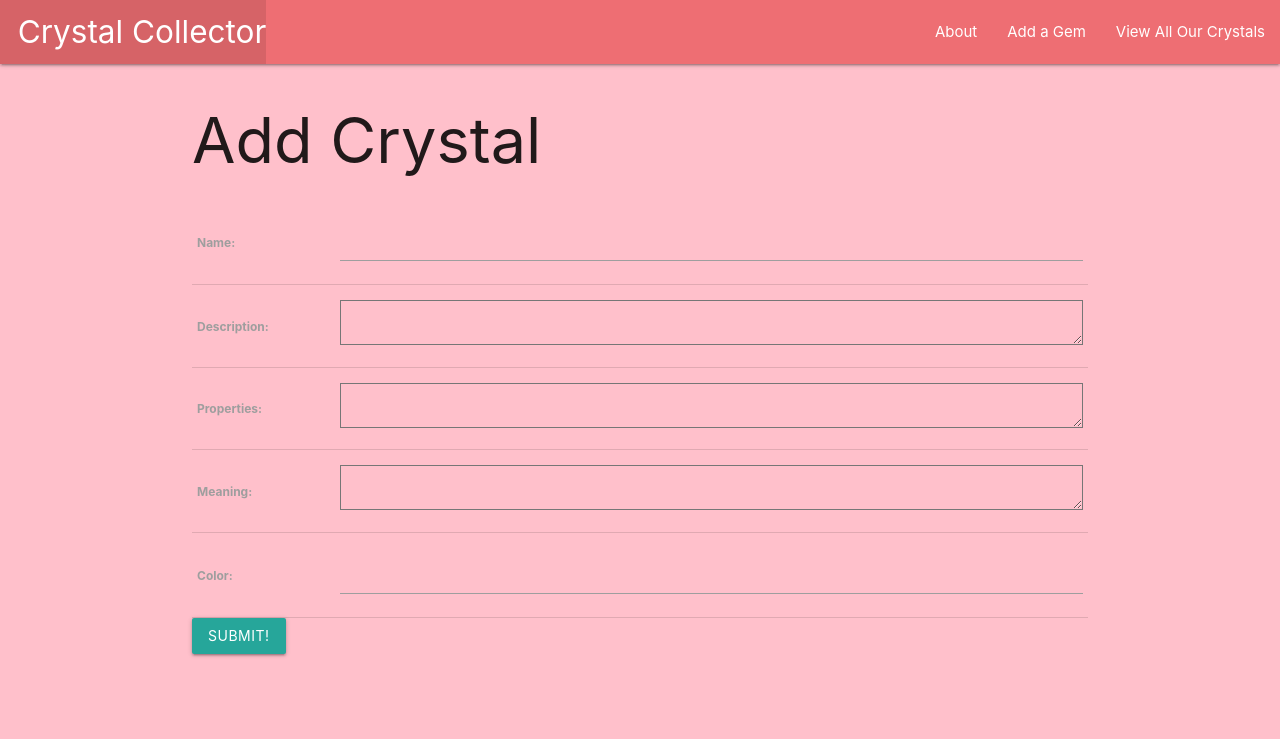
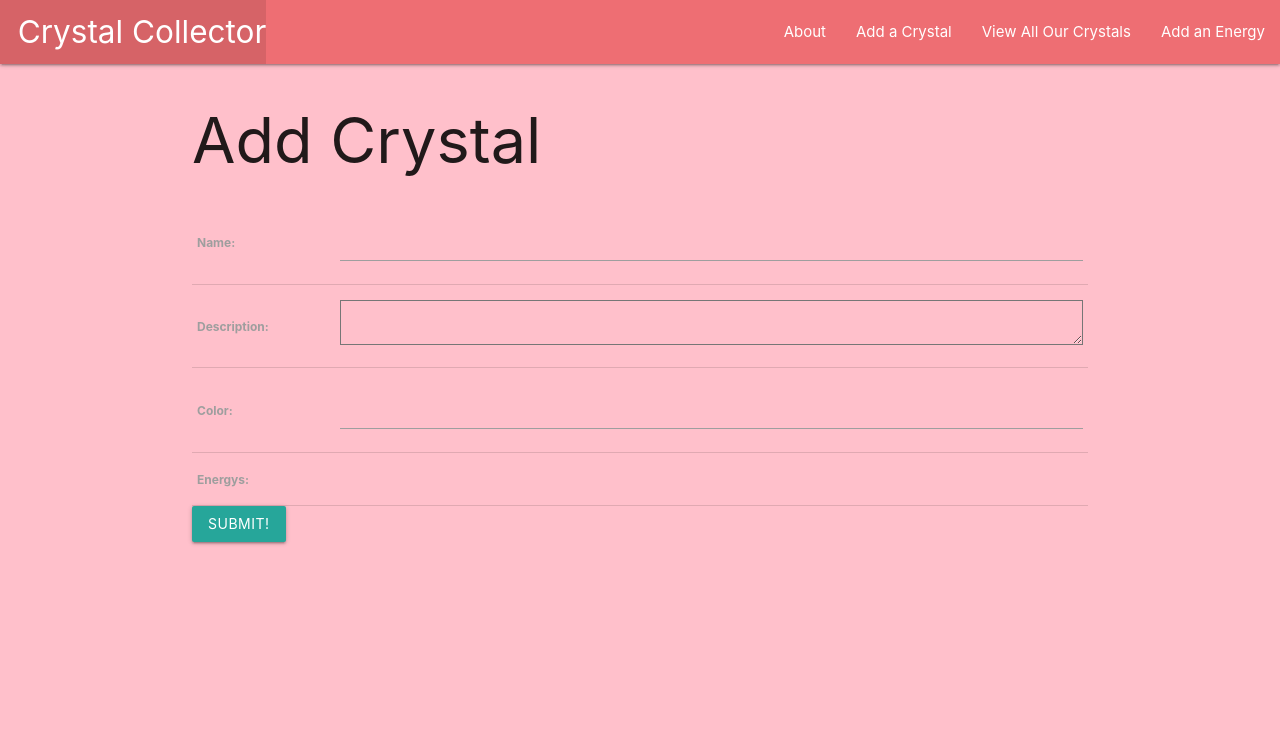
Before and after one commit to thegiftedgirl/crystalcollector, a Django app: page /crystals/create/ in a window 1280 px wide. Shown: the top 739 px of the page. Run offline with Django 3.2, Linux system fonts and the light colour scheme; data that the repository does not hold is empty.

Commit message:
added, MtoM relationship

```diff
--- a/main_app/admin.py
+++ b/main_app/admin.py
@@ -1,6 +1,7 @@
 from django.contrib import admin
-from .models import Crystal, Cleansing
+from .models import Crystal, Cleansing, Energy
 # Register your models here.
 
 admin.site.register(Crystal)
 admin.site.register(Cleansing)
+admin.site.register(Energy)
--- a/main_app/models.py
+++ b/main_app/models.py
@@ -3,17 +3,25 @@ from django.urls import reverse
 
 # Create your models here.
 CLEANSE =(
-    ('H','HELD'),
     ('S', 'SUNLIGHT'),
-    ('D', 'MOONLIGHT')
+    ('D', 'MOONLIGHT'),
+    ('H','HELD')
 )
+
+class Energy(models.Model):
+    wellness = models.CharField(max_length=50)
+    meaning = models.CharField(max_length=50)
+
+
+    def __str__(self):
+        return f"harnesses {self.wellness}properties, and means {self.meaning}"
 
 class Crystal(models.Model):
     name = models.CharField(max_length=100)
     description = models.TextField(max_length=250)
-    properties = models.TextField(max_length=250)
-    meaning = models.TextField(max_length=250)
     color = models.CharField(max_length=100)
+    energys = models.ManyToManyField(Energy)
+
 
     def __str__(self):
         return self.name
@@ -33,3 +41,6 @@ class Cleansing(models.Model):
 
     def __str__(self):
         return f"{self.get_cleanse_display()} on {self.date}"
+
+    class Meta:
+        ordering = ['-date']
--- a/main_app/templates/base.html
+++ b/main_app/templates/base.html
@@ -9,6 +9,8 @@
   <title>Crystal Collector</title>
   <link rel="stylesheet" href="https://cdnjs.cloudflare.com/ajax/libs/materialize/1.0.0/css/materialize.min.css">
   <link rel="stylesheet" type="text/css" href="{% static 'css/style.css' %}">
+  <script src="https://cdnjs.cloudflare.com/ajax/libs/materialize/1.0.0/js/materialize.min.js"></script>
+
 </head>
 <body>
   <header class="navbar-fixed">
@@ -19,8 +21,9 @@
         </ul>
         <ul class="right">
           <li><a href="{% url 'about' %}">About</a></li>
-          <li><a href= "{% url 'crystals_create' %}">Add a Gem</a></li>
+          <li><a href= "{% url 'crystals_create' %}">Add a Crystal</a></li>
           <li><a href="{% url 'index' %}"> View All Our Crystals</a></li>
+          <li><a href="{% url 'energys_create' %}">Add an Energy</a></li>
 
         </ul>
       </div>
--- a/main_app/templates/crystals/index.html
+++ b/main_app/templates/crystals/index.html
@@ -9,9 +9,7 @@
     <div class="card-content">
         <span class="card-title">{{ crystal.name }}</span>
         <p>Description: {{ crystal.description }}</p>
-        <p>Properties: {{ crystal.properties }}</p>
-        <p> Meaning: {{ crystal.meaning }} </p>
-       <p> Color: {{crystal.color }}</p>
+         <p> Color: {{crystal.color }}</p>
      </div>
     </a>
 </div>
--- a/main_app/templates/main_app/crystal_confirm_delete.html
+++ b/main_app/templates/main_app/crystal_confirm_delete.html
@@ -3,7 +3,7 @@
 {% block content %}
   <h1>Delete Crystal</h1>
 
-  <h4>Are you sure you want to delete <span class="teal-text">{{ object.name }}</span>?</h4>
+  <h4>Are you sure you want to delete??</h4>
 
   <form action="" method="POST">
     {% csrf_token %}
--- a/main_app/urls.py
+++ b/main_app/urls.py
@@ -7,7 +7,15 @@ urlpatterns = [
     path('about/', views.about, name='about'),
     path('crystals/', views.crystals_index, name='index'),
     path('crystals/<int:crystal_id>/', views.crystals_detail, name='detail'),
+    path('cats/<int:crystal_id>/add_cleansing/', views.add_cleansing, name='add_cleansing'),
+    path('crystals/<int:crystal_id>/assoc_energy/<int:energy_id>/',views.assoc_energy, name='assoc_energy'),
     path('crystals/create/', views.CrystalCreate.as_view(), name='crystals_create'),
     path('crystals/<int:pk>/update/', views.CrystalUpdate.as_view(), name='crystals_update'),
     path('crystals/<int:pk>/delete/', views.CrystalDelete.as_view(), name='crystals_delete'),
-]
+    path('energys/', views.EnergyList.as_view(), name='energys_index'),
+    path('energys/<int:pk>/', views.EnergyDetail.as_view(), name='energys_detail'),
+    path('energys/<int:pk>/update/', views.EnergyUpdate.as_view(), name='energys_update'),
+    path('energys/<int:pk>/delete/', views.EnergyDelete.as_view(), name='energys_delete'),
+    path('energys/create/', views.EnergyCreate.as_view(), name='energys_create'),
+
+    ]
--- a/main_app/views.py
+++ b/main_app/views.py
@@ -1,7 +1,9 @@
-from django.shortcuts import render
+from django.shortcuts import render, redirect
 from django.views.generic.edit import CreateView, UpdateView, DeleteView
+from django.views.generic import ListView, DetailView
 
-from .models import Crystal
+from .models import Crystal, Energy
+from .forms import CleansingForm
 
 
 
@@ -17,8 +19,27 @@ def crystals_index(request):
 
 def crystals_detail(request, crystal_id):
     crystal = Crystal.objects.get(id=crystal_id)
-    return render(request, 'crystals/detail.html', {'crystal': crystal })
+    cleansing_form = CleansingForm()
 
+    energys_crystal_doesnt_have = Energy.objects.exclude(id__in = crystal.energys.all().values_list('id'))
+
+    return render(request, 'crystals/detail.html', {
+        'crystal': crystal,
+        'cleansing_form': cleansing_form,
+        'energys': energys_crystal_doesnt_have
+        }
+    )
+def add_cleansing(request, crystal_id):
+    form = CleansingForm(request.POST)
+    if form.is_valid():
+        new_cleansing = form.save(commit=False)
+        new_cleansing.crystal_id = crystal_id
+        new_cleansing.save()
+    return redirect('detail', crystal_id=crystal_id)
+
+def assoc_energy(request, crystal_id, energy_id):
+    Crystal.objects.get(id=crystal_id).energys.add(energy_id)
+    return redirect('detail', crystal_id= crystal_id)
 
 class CrystalCreate(CreateView):
     model = Crystal
@@ -31,3 +52,23 @@ class CrystalUpdate(UpdateView):
 class CrystalDelete(DeleteView):
     model = Crystal
     success_url = '/crystals/'
+
+class EnergyList(ListView):
+    model = Energy
+
+class EnergyDetail(DetailView):
+    model = Energy
+
+class EnergyCreate(CreateView):
+    model = Energy
+    fields = "__all__"
+    success_url = '/energys/'
+
+class EnergyUpdate(UpdateView):
+    model = Energy
+    fields = "__all__"
+    success_url = '/energys/'
+
+class EnergyDelete(DeleteView):
+    model = Energy
+    success_url = '/energys/'
```
Also changed, not shown: main_app/forms.py (added, +7 -0 lines), main_app/templates/crystals/detail.html (+60 -3 lines), main_app/templates/main_app/energy_confirm_delete.html (added, +15 -0 lines), main_app/templates/main_app/energy_detail.html (added, +16 -0 lines), main_app/templates/main_app/energy_form.html (added, +19 -0 lines), main_app/templates/main_app/energy_list.html (added, +20 -0 lines), main_app/migrations/0003_auto_20200411_0424.py (added).
